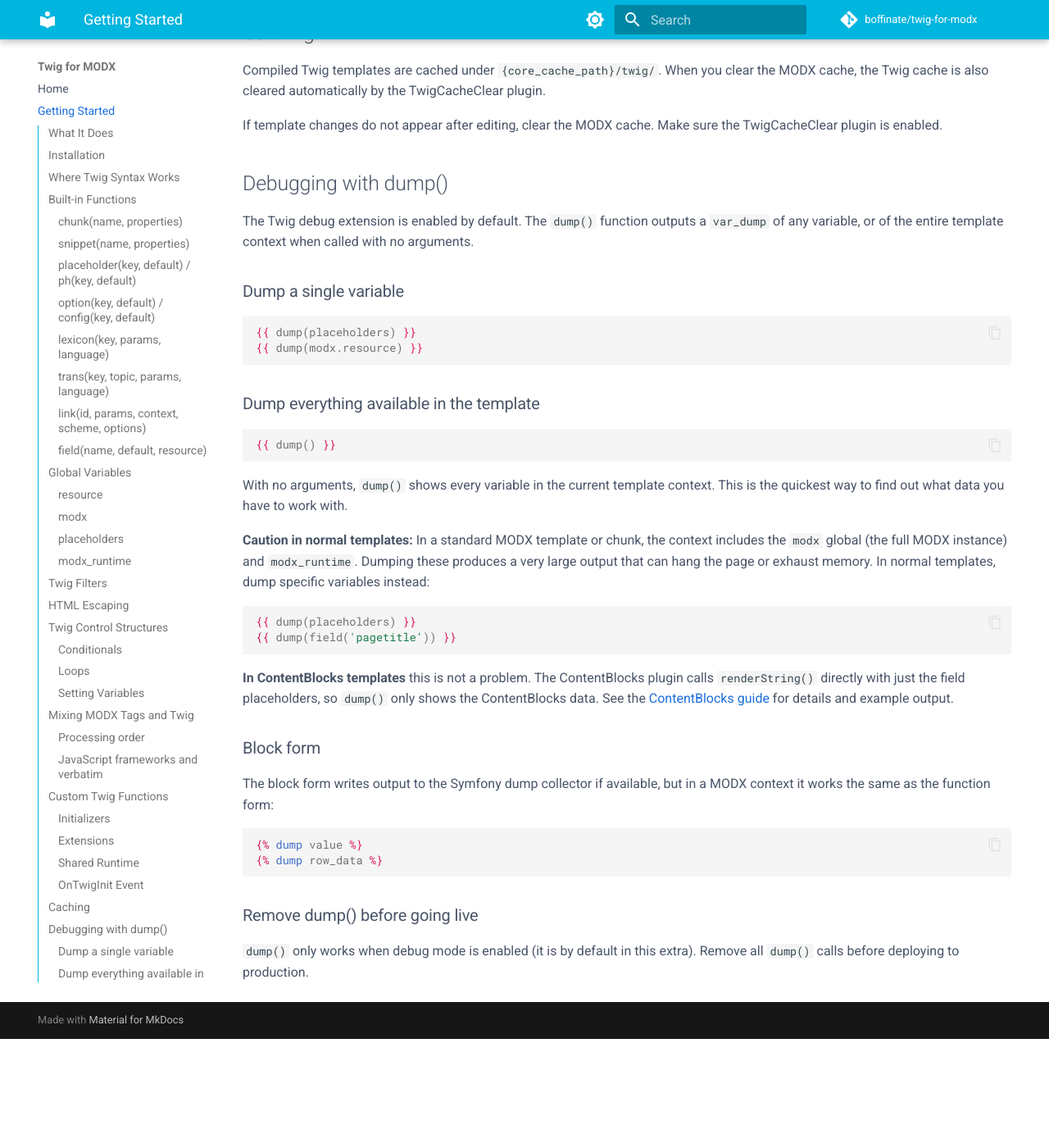
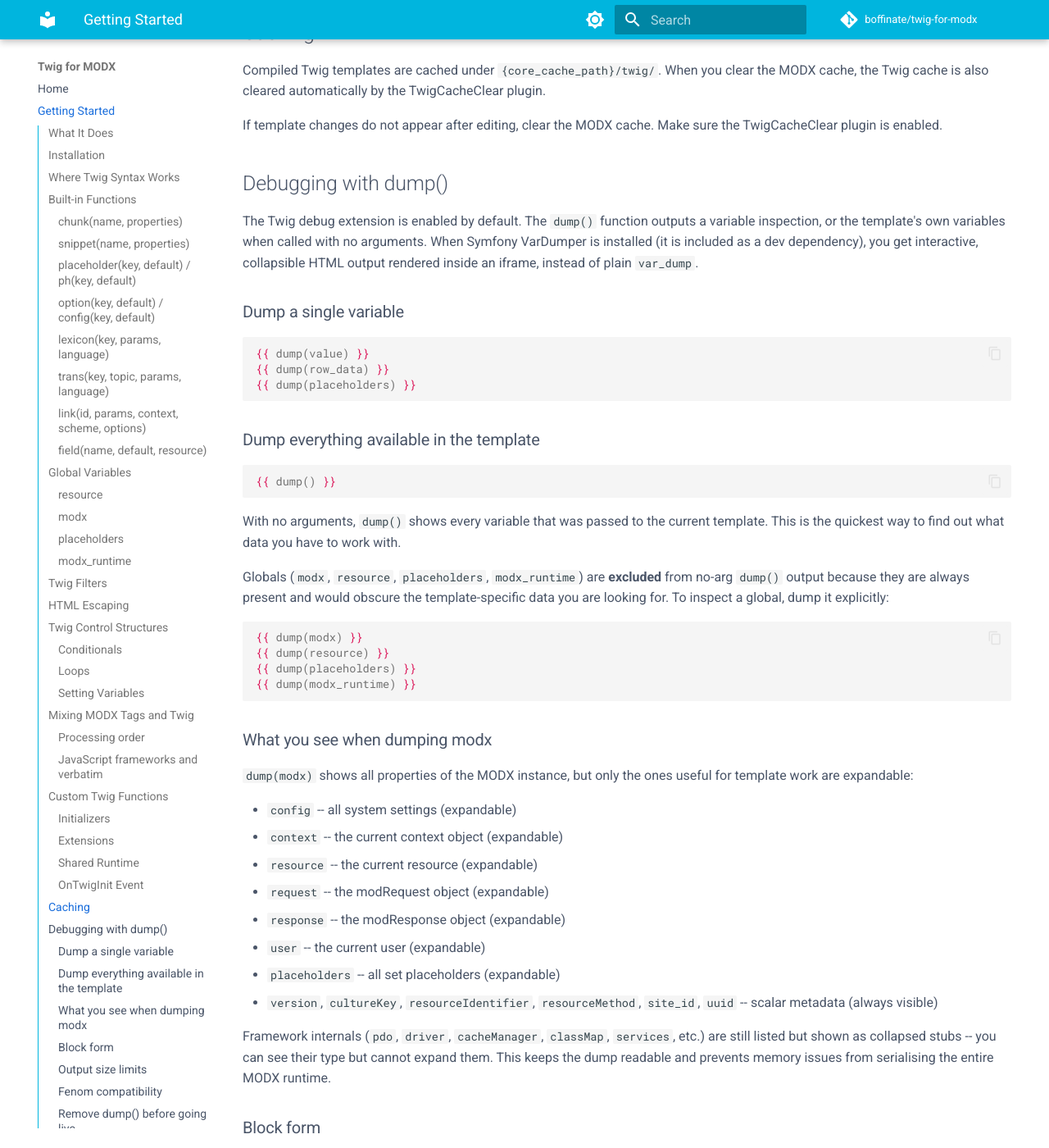
Before and after one commit to boffinate/twig-for-modx, an MkDocs documentation site: the page built from docs/usage.md, in a window 1280 px wide and 1400 px high, scrolled down 8810 px. Shown: the whole window at 82% size. Built offline with MkDocs 1.6.1 and Material for MkDocs 9.7.7, drawn with Linux system fonts in a browser that asks for light colours; comment, search, counter and statistics services are not loaded; before the commit the page ends 10077 px from its top, so only the background shows below that; some of the changed text lies outside the part shown.

Commit message:
Update docs for parser decorator, dump improvements, and Fenom compat
- how-it-works: Rewrite architecture for decorator pattern, processing
  order (Twig → MODX → Fenom), bootstrap, pdoTools relationship
- usage: Document dump() global filtering, modX caster properties,
  iframe rendering, size limits, Fenom compatibility
- contentblocks: Update dump tips for iframe rendering
- troubleshooting: Update pdoTools section for decorator coexistence

````diff
--- a/docs/contentblocks.md
+++ b/docs/contentblocks.md
@@ -394,7 +394,7 @@ Repeater sub-fields: `tab_title`, `tab_content`
 
 ## Inspecting Available Variables
 
-The Twig debug extension is enabled by default. Use `dump()` to see what data ContentBlocks is passing to your template. This is safe to do in ContentBlocks templates because the plugin renders with just the field placeholders, not the entire MODX instance, so the output stays a manageable size.
+Use `dump()` to see what data ContentBlocks is passing to your template.
 
 ### Dump everything
 
@@ -403,6 +403,15 @@ Call `dump()` with no arguments to see every variable available in the current t
 ```twig
 {{ dump() }}
 ```
+
+This shows only the ContentBlocks field placeholders -- globals like `modx`, `resource`, `placeholders`, and `modx_runtime` are excluded from no-arg dumps because they are always present and would obscure the field data you are looking for. To inspect a global, dump it explicitly:
+
+```twig
+{{ dump(resource) }}
+{{ dump(modx) }}
+```
+
+See the [dump() reference in the usage guide](./usage.md#debugging-with-dump) for more details.
 
 ### Dump a single variable
 
@@ -459,8 +468,8 @@ The `row_data` array is only present when the [ContentBlocks patch](#required-co
 ### Tips
 
 - Put `{{ dump() }}` at the top of a template you are building to get a quick reference of what variables are available, then remove it when you are done.
-- If the output is hard to read on the page, view the page source or wrap it in `<pre>` tags: `<pre>{{ dump() }}</pre>`.
-- The output uses PHP's `var_dump` format. Array keys are the variable names you use in Twig (`{{ heading }}`, `{{ row.body }}`, etc.).
+- When Symfony VarDumper is installed (included as a dev dependency), the dump renders as interactive, collapsible HTML inside an iframe. You can expand and collapse nodes to explore the data. Otherwise it uses PHP's `var_dump` format in a `<pre>` block.
+- Array keys are the variable names you use in Twig (`{{ heading }}`, `{{ row.body }}`, etc.).
 - Remove all `dump()` calls before going to production.
 
 ## Using MODX Functions Inside ContentBlocks Templates
--- a/docs/usage.md
+++ b/docs/usage.md
@@ -410,13 +410,14 @@ If template changes do not appear after editing, clear the MODX cache. Make sure
 
 ## Debugging with dump()
 
-The Twig debug extension is enabled by default. The `dump()` function outputs a `var_dump` of any variable, or of the entire template context when called with no arguments.
+The Twig debug extension is enabled by default. The `dump()` function outputs a variable inspection, or the template's own variables when called with no arguments. When Symfony VarDumper is installed (it is included as a dev dependency), you get interactive, collapsible HTML output rendered inside an iframe, instead of plain `var_dump`.
 
 ### Dump a single variable
 
 ```twig
+{{ dump(value) }}
+{{ dump(row_data) }}
 {{ dump(placeholders) }}
-{{ dump(modx.resource) }}
 ```
 
 ### Dump everything available in the template
@@ -425,16 +426,31 @@ The Twig debug extension is enabled by default. The `dump()` function outputs a
 {{ dump() }}
 ```
 
-With no arguments, `dump()` shows every variable in the current template context. This is the quickest way to find out what data you have to work with.
+With no arguments, `dump()` shows every variable that was passed to the current template. This is the quickest way to find out what data you have to work with.
 
-**Caution in normal templates:** In a standard MODX template or chunk, the context includes the `modx` global (the full MODX instance) and `modx_runtime`. Dumping these produces a very large output that can hang the page or exhaust memory. In normal templates, dump specific variables instead:
+Globals (`modx`, `resource`, `placeholders`, `modx_runtime`) are **excluded** from no-arg `dump()` output because they are always present and would obscure the template-specific data you are looking for. To inspect a global, dump it explicitly:
 
 ```twig
+{{ dump(modx) }}
+{{ dump(resource) }}
 {{ dump(placeholders) }}
-{{ dump(field('pagetitle')) }}
+{{ dump(modx_runtime) }}
 ```
 
-**In ContentBlocks templates** this is not a problem. The ContentBlocks plugin calls `renderString()` directly with just the field placeholders, so `dump()` only shows the ContentBlocks data. See the [ContentBlocks guide](./contentblocks.md#inspecting-available-variables) for details and example output.
+### What you see when dumping modx
+
+`dump(modx)` shows all properties of the MODX instance, but only the ones useful for template work are expandable:
+
+- `config` -- all system settings (expandable)
+- `context` -- the current context object (expandable)
+- `resource` -- the current resource (expandable)
+- `request` -- the modRequest object (expandable)
+- `response` -- the modResponse object (expandable)
+- `user` -- the current user (expandable)
+- `placeholders` -- all set placeholders (expandable)
+- `version`, `cultureKey`, `resourceIdentifier`, `resourceMethod`, `site_id`, `uuid` -- scalar metadata (always visible)
+
+Framework internals (`pdo`, `driver`, `cacheManager`, `classMap`, `services`, etc.) are still listed but shown as collapsed stubs -- you can see their type but cannot expand them. This keeps the dump readable and prevents memory issues from serialising the entire MODX runtime.
 
 ### Block form
 
@@ -445,6 +461,17 @@ The block form writes output to the Symfony dump collector if available, but in
 {% dump row_data %}
 ```
 
+### Output size limits
+
+Two safety measures prevent memory exhaustion from large dumps:
+
+- **Per-dump limit (2 MB):** If a single `dump()` call produces more than 2 MB of HTML, it is replaced with a truncation message. Dump specific variables instead of the full context to stay under this limit.
+- **Per-render limit (5 MB):** If a single `renderString()` call produces more than 5 MB of total output, Twig discards the result and returns the original template. Check the MODX error log for details when this happens.
+
+### Fenom compatibility
+
+When pdoTools Fenom is enabled, dump output is rendered inside an `<iframe>` with `srcdoc` to isolate VarDumper's JavaScript and CSS from Fenom's `{` parser. This happens automatically -- no configuration needed. The iframe auto-resizes as you expand and collapse dump nodes.
+
 ### Remove dump() before going live
 
 `dump()` only works when debug mode is enabled (it is by default in this extra). Remove all `dump()` calls before deploying to production.
````
Also changed, not shown: docs/how-it-works.md (+29 -23 lines), docs/troubleshooting.md (+2 -2 lines).
